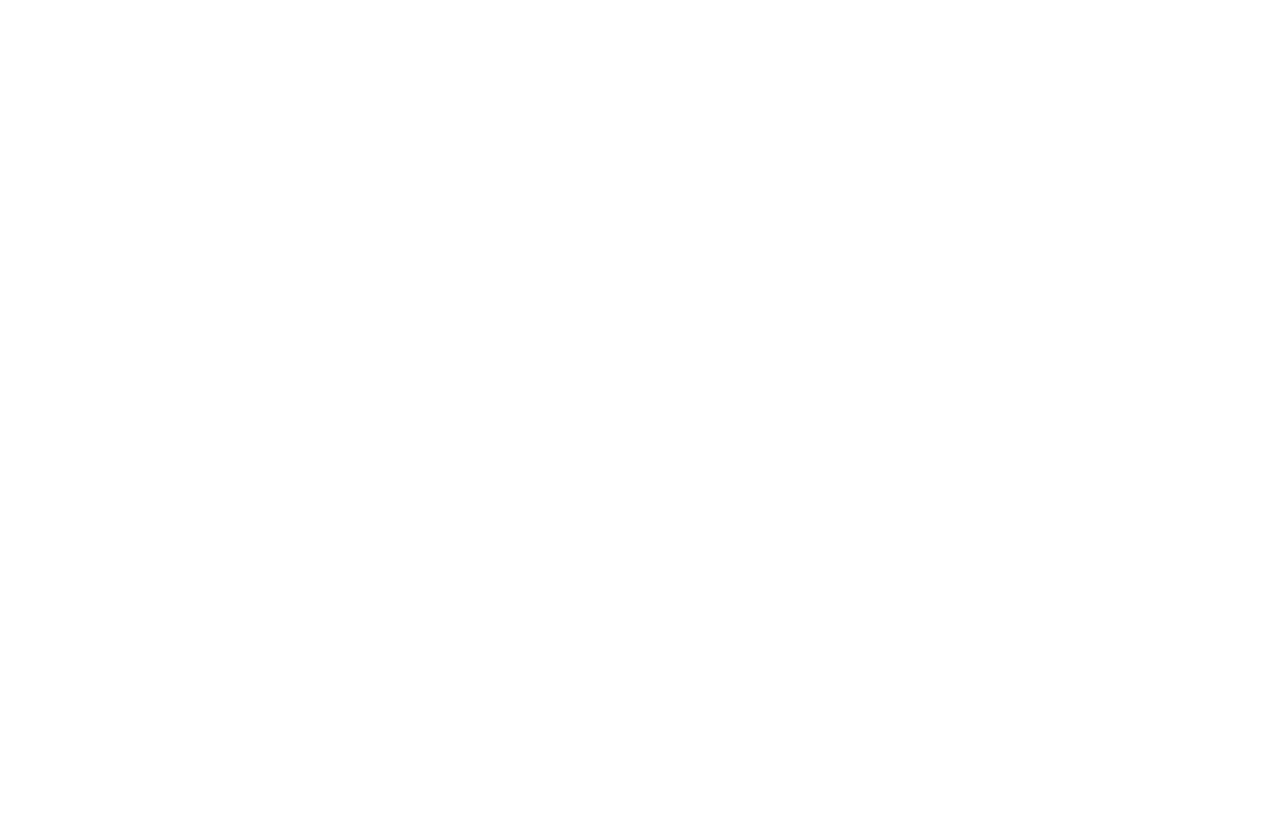
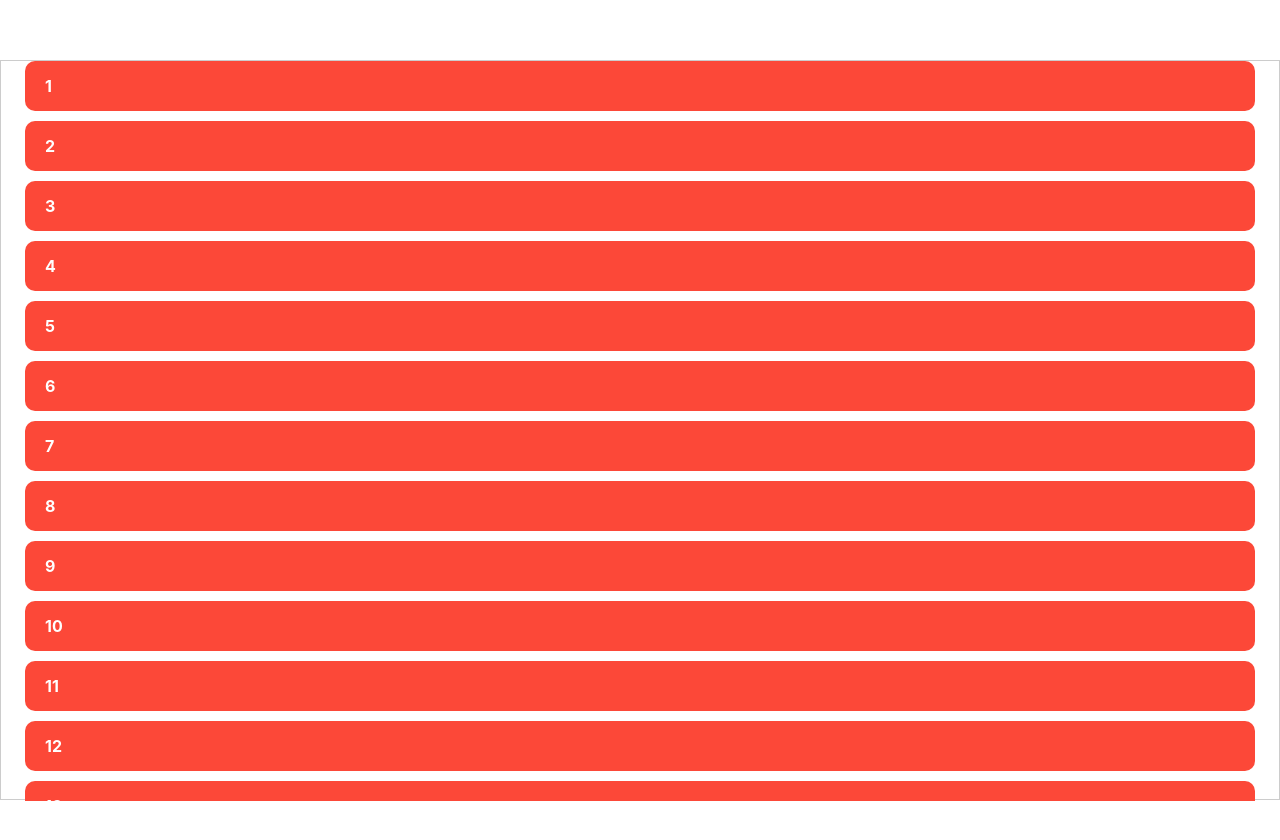
Before and after one commit to localSummer/react-hooks-train, a React app: page /#/virtualList in a window 1280 px wide. Shown: the top 840 px of the page. After the commit the page ends 800 px from the top, so only its background shows below. Built offline with nearby package versions, Linux system fonts and the light colour scheme.

Commit message:
feat: 虚拟列表

```diff
--- /dev/null
+++ b/src/views/VirtualList/index.css
@@ -0,0 +1,45 @@
+.list-box {
+  position: fixed;
+  left: 0;
+  top: 60px;
+  bottom: 0;
+  right: 0;
+  border: 1px solid #ccc;
+}
+
+.scroll-box {
+  position: absolute;
+  top: 0;
+  width: 100%;
+  overflow: scroll;
+}
+
+.scroll-hold {
+  position: absolute;
+  top: 0;
+  bottom: 0;
+  width: 100%;
+}
+
+.context {
+  display: flex;
+  flex-direction: column;
+  justify-content: center;
+  width: 100%;
+  pointer-events: none;
+}
+
+.list-box .list-item {
+  list-style: none;
+  background-color: #fc4838;
+  padding: 10px 20px;
+  color: #fff;
+  height: 50px;
+  line-height: 30px;
+  box-sizing: border-box;
+  margin-bottom: 10px;
+  margin-left: 24px;
+  margin-right: 24px;
+  font-weight: bold;
+  border-radius: 10px;
+}
--- a/src/views/VirtualList/index.jsx
+++ b/src/views/VirtualList/index.jsx
@@ -1,4 +1,5 @@
 import React, { useEffect, useRef, useState } from 'react'
+import './index.css'
 
 const VirtualList = () => {
   const [dataList, setDataList] = useState([])
@@ -32,6 +33,7 @@
     const { scrollTop } = scroll.current
     const { itemHeight, renderCount } = scrollInfo.current
     const currentOffset = scrollTop - (scrollTop % itemHeight)
+    console.log('currentOffset: ', currentOffset)
     const start = Math.floor(scrollTop / itemHeight)
     /** 偏移，产生下滑效果 */
     context.current.style.transform = `translate3d(0, ${currentOffset}px, 0)`
@@ -48,6 +50,8 @@
 
   /** 获取渲染区间 */
   const renderList = dataList.slice(start, end)
+
+  console.log('position', position)
 
   return (
     <div className="list-box" ref={box}>
```
